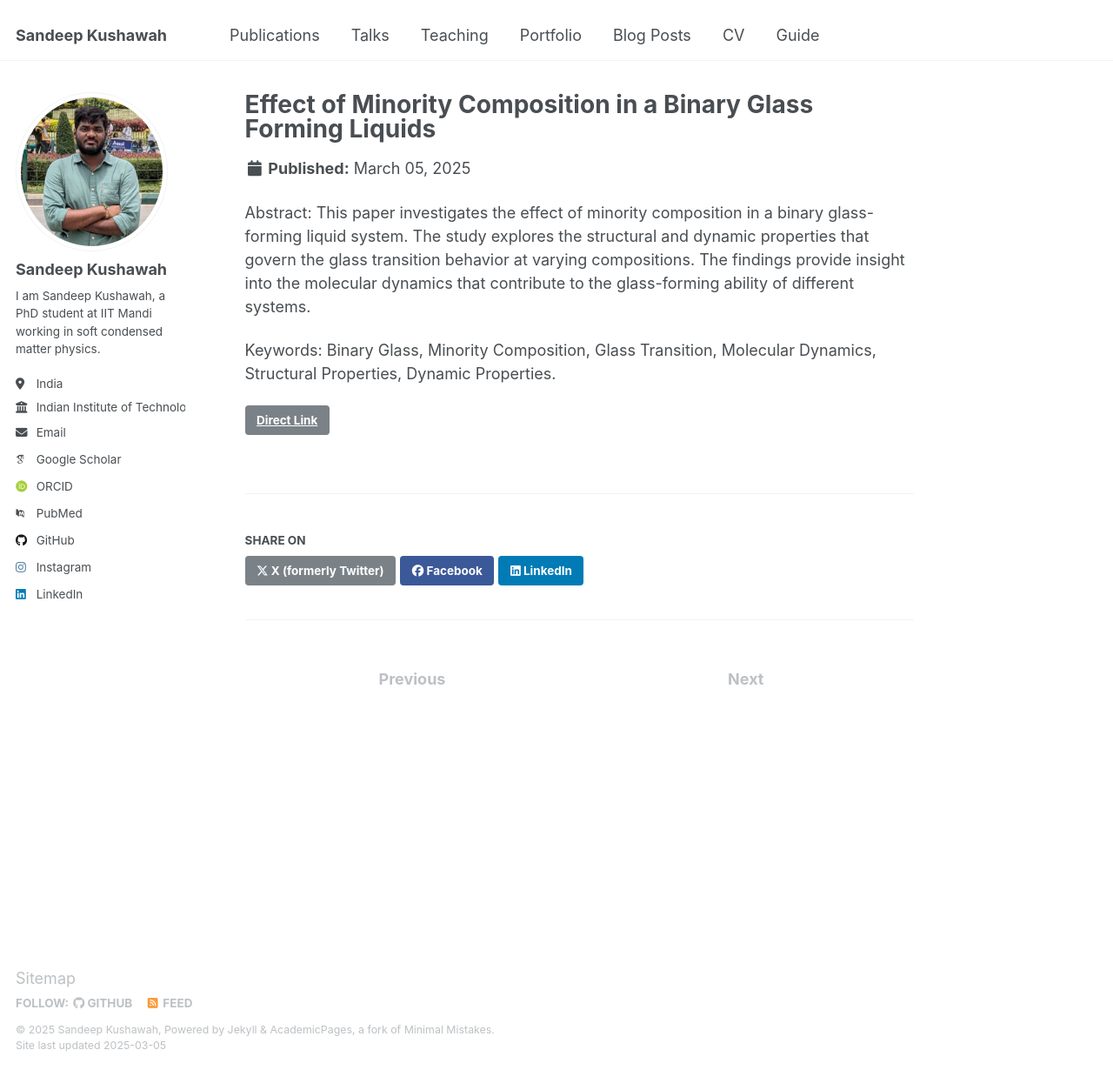
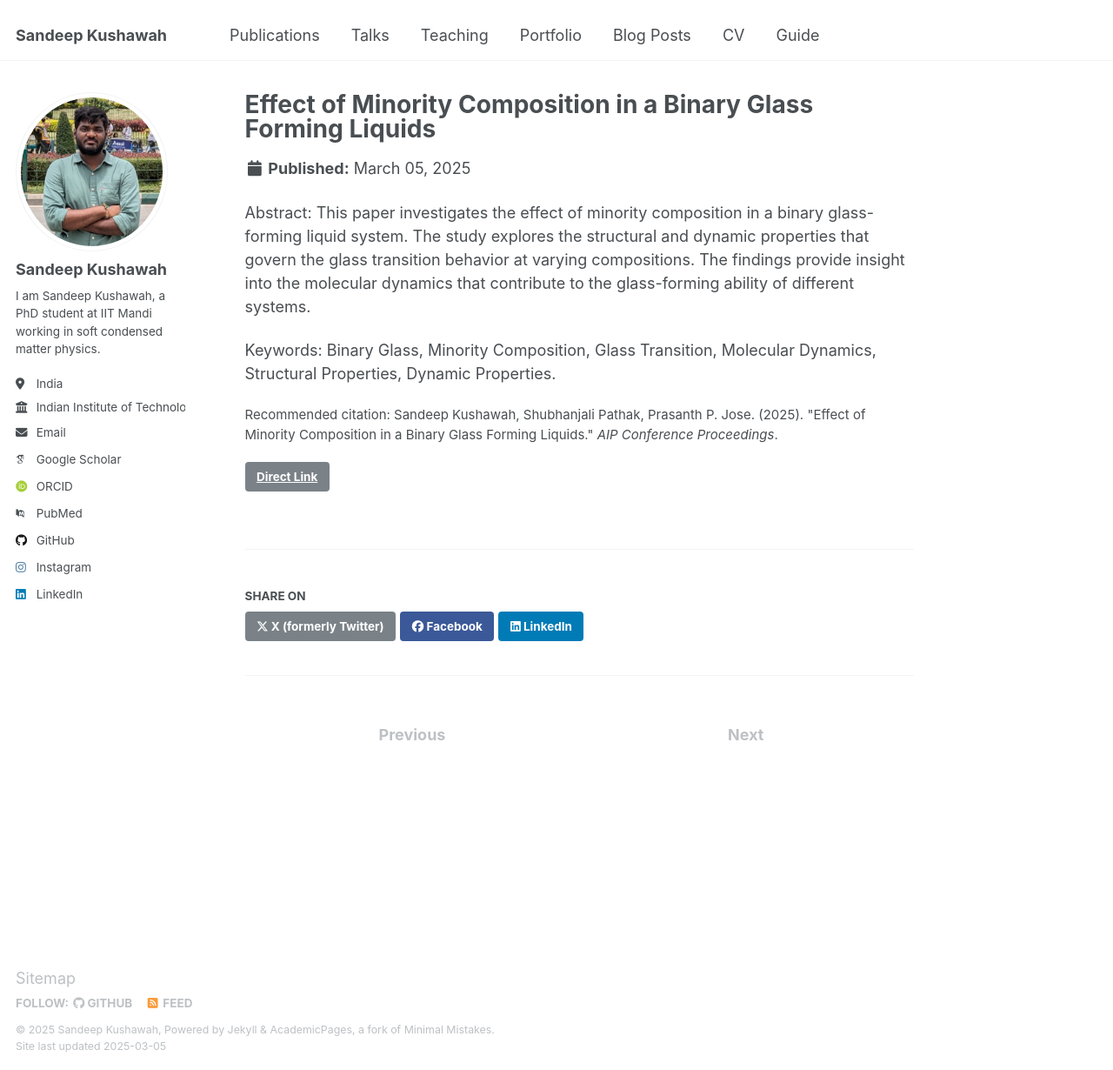
Before and after one commit to sandeepkushawah/sandeepkushawah.github.io, a Jekyll site: the page built from _publications/1-effect-of-minority-composition.md, in a window 1280 px wide and 1230 px high. Shown: the whole window at 87% size. Built offline with Jekyll 4.4.1, drawn with Linux system fonts in a browser that asks for light colours; some web fonts are replaced.

Commit message:
Added publications

```diff
--- a/_publications/1-effect-of-minority-composition.md
+++ b/_publications/1-effect-of-minority-composition.md
@@ -1,9 +1,11 @@
 ---
 title: "Effect of Minority Composition in a Binary Glass Forming Liquids"
+category: conferences
 author: "Sandeep Kushawah, Shubhanjali Pathak, Prasanth P. Jose"
 year: "2023"
 journal: "AIP Conference Proceedings"
 link: "https://pubs.aip.org/aip/acp/article/3198/1/020050/3332705/Effect-of-minority-composition-in-a-binary-glass"
+citation: 'Sandeep Kushawah, Shubhanjali Pathak, Prasanth P. Jose. (2025). &quot;Effect of Minority Composition in a Binary Glass Forming Liquids.&quot; <i>AIP Conference Proceedings</i>.'
 ---
 
 Abstract: This paper investigates the effect of minority composition in a binary glass-forming liquid system. The study explores the structural and dynamic properties that govern the glass transition behavior at varying compositions. The findings provide insight into the molecular dynamics that contribute to the glass-forming ability of different systems.
```
